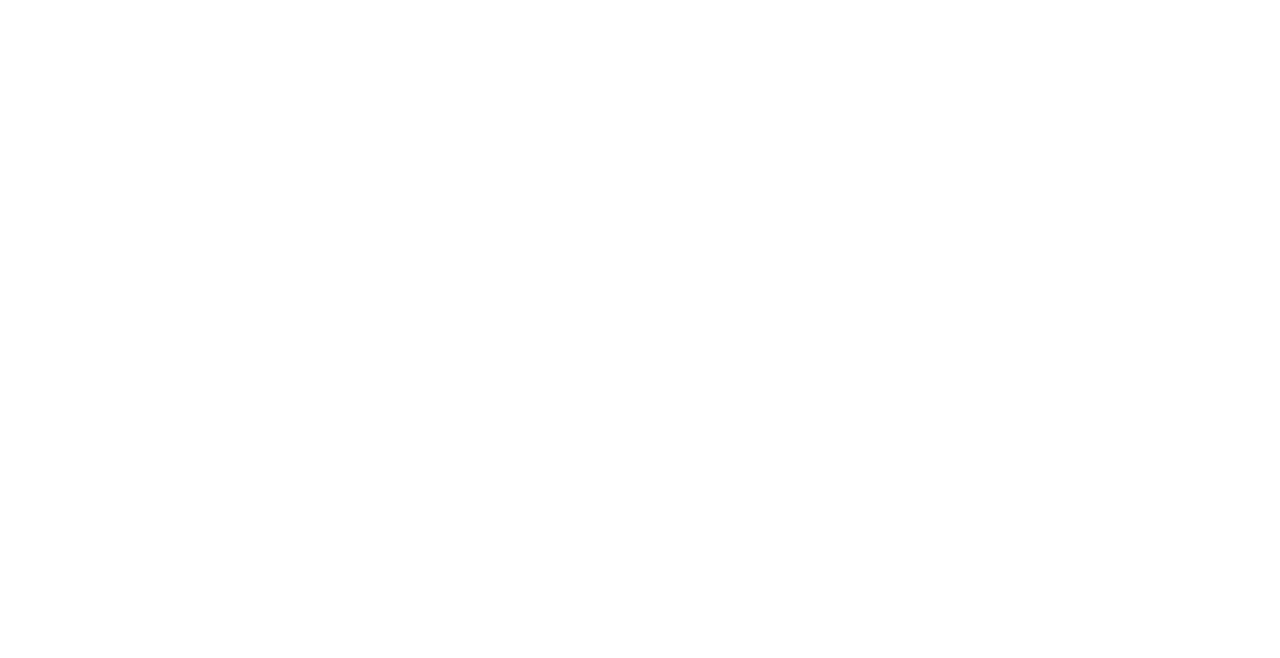
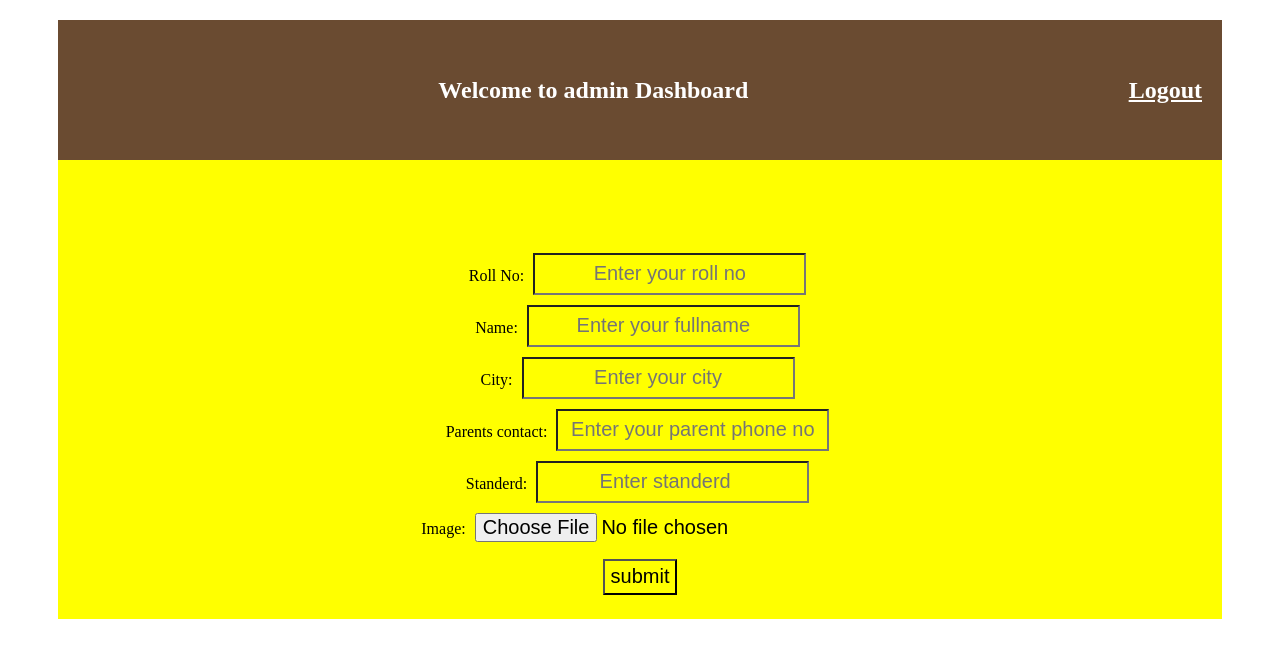
Before and after one commit to muntazur/student_management_system, a PHP site: page /admin/add_student.php in a window 1280 px wide. Before the commit the part shown is empty. Shown: the top 658 px of the page. Run offline with PHP 8.4, Linux system fonts and the light colour scheme; the visitor is signed in with stand-in values (Sample User, id 1).

Commit message:
Data insertion works properly

```diff
--- a/CSS/style.css
+++ b/CSS/style.css
@@ -21,3 +21,19 @@
 	height: 140px;
 	font-size: 20px;
 }
+.add_student
+{
+	background: yellow;
+	margin-left: 50px;
+	margin-right: 50px;
+	padding-top: 88px;
+	height: 371px;
+}
+input
+{
+	background: none;
+	height: 36px;
+	font-size: 20px;
+	text-align: center;
+	margin:5px;
+}
--- a/admin/add_student.php
+++ b/admin/add_student.php
@@ -0,0 +1,123 @@
+<?php
+
+	session_start();
+
+	if(isset($_SESSION['user_id']))
+	{
+		echo "";
+
+	}
+	else
+	{   // if session is not set up redirect to login page
+		header('location:../login.php');
+	}
+?>
+
+<?php
+
+   include('header.php');
+   include('title.php');
+
+?>
+
+	<div class = "add_student" align="center">
+
+		<form action="" method="post" enctype="multipart/form-data">
+			<label>Roll No: </label>
+			<input type="text" name="roll" placeholder="Enter your roll no" required>
+			<br>
+
+			<label>Name: </label>
+			<input type="text" name="name" placeholder="Enter your fullname" required>
+
+			<br>
+
+			<label>City: </label>
+			<input type="text" name="city" placeholder="Enter your city" required>
+
+			<br>
+
+			<label>Parents contact: </label>
+			<input type="text" name="contact" placeholder="Enter your parent phone no" required>
+			<br>
+
+			<label>Standerd: </label>
+			<input type="number" name="standerd" placeholder="Enter standerd" required>
+
+			<br>
+
+			<label>Image: </label>
+			<input type="file" name="img" required>
+			<br>
+
+			<input style="cursor:pointer" type="submit" name="submit" value="submit" required>
+
+		</form>
+
+	</div>
+
+</body>
+</html>
+
+<?php
+
+	include('../db_connect.php');
+
+	if(isset($_POST['submit']))
+	{
+		$roll = $_POST['roll'];
+		$name = $_POST['name'];
+		$city = $_POST['city'];
+		$contact = $_POST['contact'];
+		$standerd = $_POST['standerd'];
+		$image = $_FILES['img']['name'];
+		$temp_name = $_FILES['img']['tmp_name'];
+
+		move_uploaded_file($temp_name,"../dataimage/$image");
+
+		$query = "select * from student where roll = '$roll' and standerd = '$standerd'";
+
+	    $run = mysqli_query($conn,$query);
+
+	    if($run)
+	    {
+	    	$row = mysqli_fetch_array($run);
+	    	if($row['roll']==$roll and $row['standerd']==$standerd)
+	    	{
+	    		?>
+
+	    		<script type="text/javascript">
+	    			alert('Already exists');
+	    		</script>
+
+	    		<?php
+	    	}
+	    	else
+	    	{
+	    		$query = "INSERT INTO `student`(`roll`, `name`, `city`, `p_contact`, `standerd`, `image`) VALUES ('$roll','$name','$city','$contact','$standerd','$image')";
+	    		$run = mysqli_query($conn,$query);
+	    		if($run)
+	    		{
+	    			?>
+	    				<script type="text/javascript">
+	    					alert('Data Inserted Successfully');
+	    				</script>
+
+	    			<?php
+	    		}
+	    		else
+	    		{
+	    			?>
+
+	    				<script type="text/javascript">
+	    					alert('insertion failed');
+	    				</script>
+
+	    			<?php
+	    		}
+	    	}
+	    }
+
+	}
+
+?>
--- /dev/null
+++ b/admin/title.php
@@ -0,0 +1,4 @@
+   <div class = "admin_title" align="center">
+   	        <h2><a href="log_out.php" style="float:right; margin-right:20px; color:white; font-size = 18px">Logout</a></h2>
+   			<h2> Welcome to admin Dashboard </h2>
+   	</div>
```
Also changed, not shown: admin/admin_dash.php (+2 -5 lines), admin/log_out.php (deleted), dataimage/1.jpg (added), dataimage/2.jpg (added).
